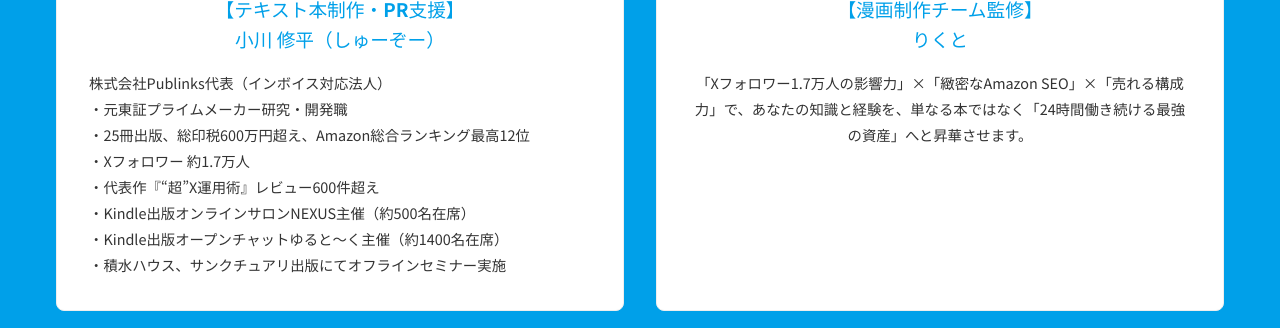
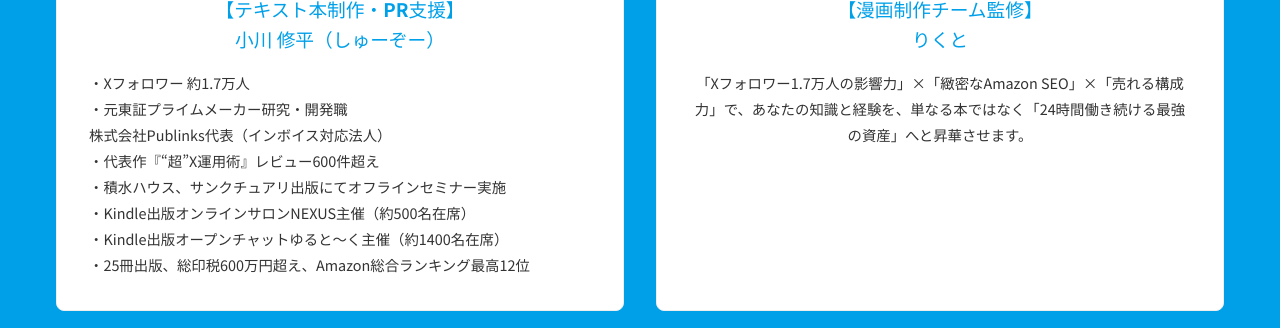
Before and after one commit to rikutoaimanga-max/Kindle-Publishing-Homepage, a React (Vite) app: page / in a window 1280 px wide. Shown: the part 7613-7941 px from the top of the page. Built offline with nearby package versions, Linux system fonts and the light colour scheme.

Commit message:
Content: Sort profile description by length

```diff
--- a/src/components/Profile.jsx
+++ b/src/components/Profile.jsx
@@ -18,14 +18,14 @@ const Profile = () => {
                             【テキスト本制作・PR支援】<br />小川 修平（しゅーぞー）
                         </h3>
                         <p style={{ fontSize: '0.9rem', lineHeight: '1.8', textAlign: 'left' }}>
+                            ・Xフォロワー 約1.7万人<br />
+                            ・元東証プライムメーカー研究・開発職<br />
                             株式会社Publinks代表（インボイス対応法人）<br />
-                            ・元東証プライムメーカー研究・開発職<br />
-                            ・25冊出版、総印税600万円超え、Amazon総合ランキング最高12位<br />
-                            ・Xフォロワー 約1.7万人<br />
                             ・代表作『“超”X運用術』レビュー600件超え<br />
+                            ・積水ハウス、サンクチュアリ出版にてオフラインセミナー実施<br />
                             ・Kindle出版オンラインサロンNEXUS主催（約500名在席）<br />
                             ・Kindle出版オープンチャットゆると～く主催（約1400名在席）<br />
-                            ・積水ハウス、サンクチュアリ出版にてオフラインセミナー実施
+                            ・25冊出版、総印税600万円超え、Amazon総合ランキング最高12位
                         </p>
                     </div>
 
```
